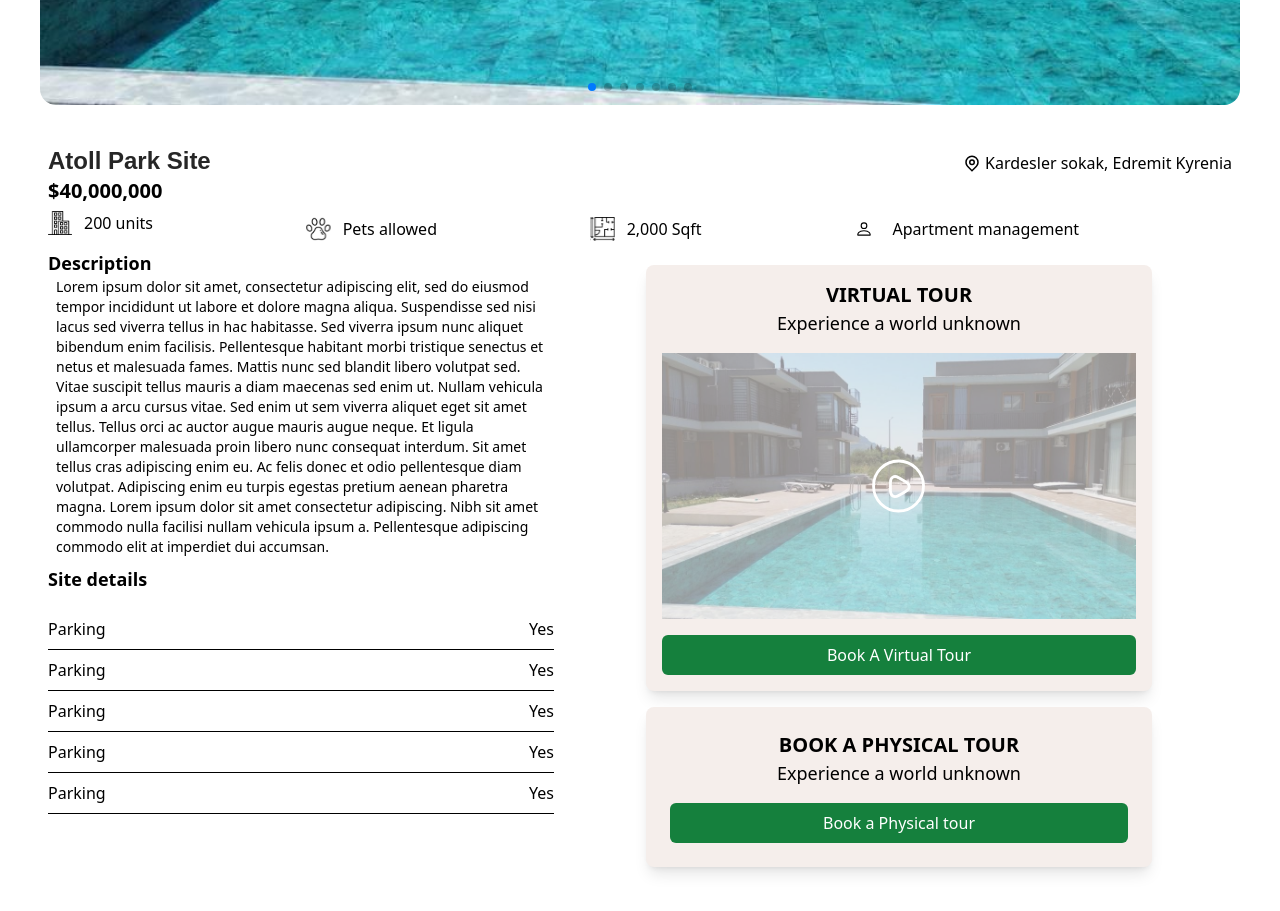
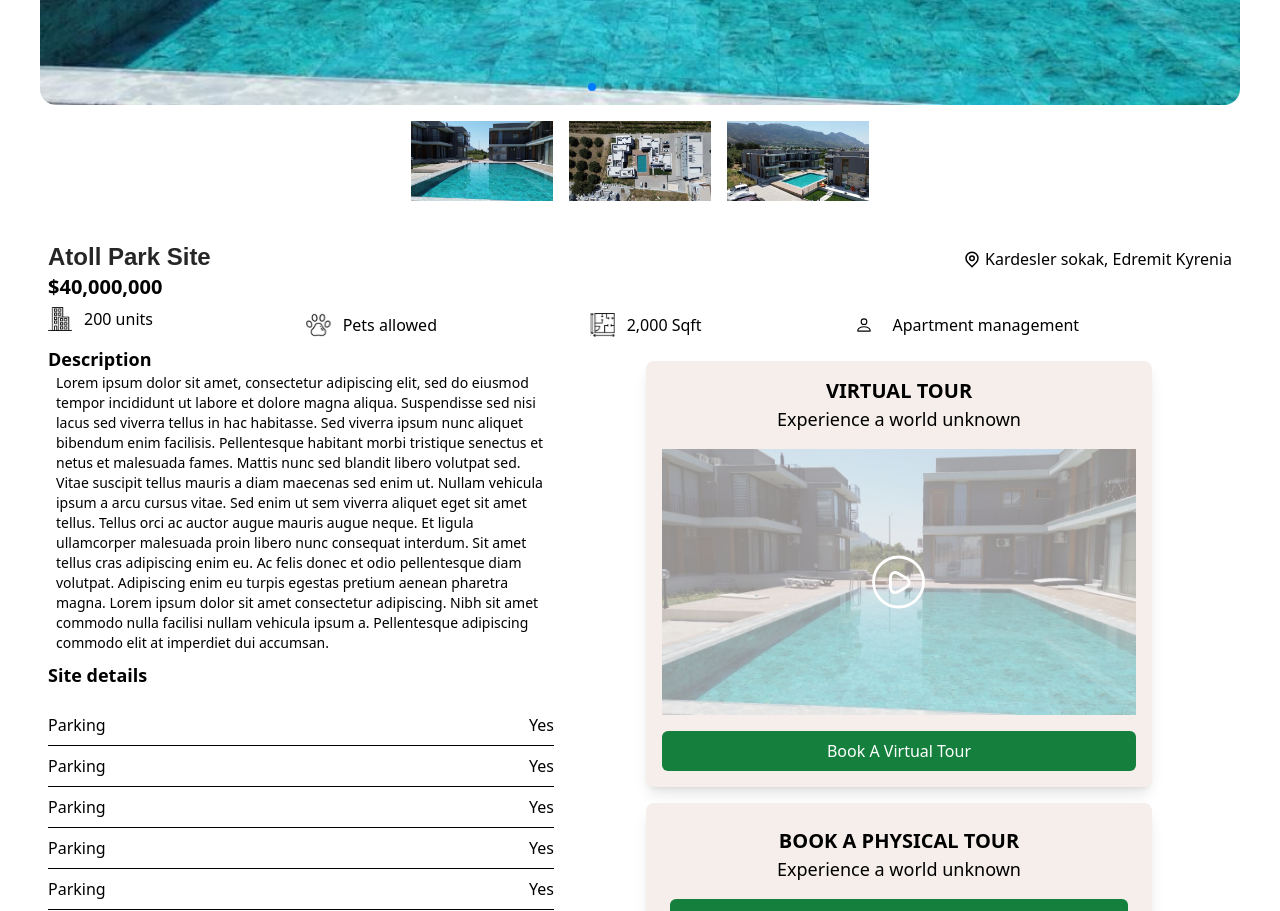
Before and after one commit to SYRYS-INVESTMENT-LTD/residence-webiste, a React (Create React App) app: page /products/1 in a window 1280 px wide. Shown: the part 1360-2271 px from the top of the page. Built offline with nearby package versions, Linux system fonts and the light colour scheme; a web font is replaced by a local one.

Commit message:
review8,working on image gallery

```diff
--- a/src/Components/ImageLayout.js
+++ b/src/Components/ImageLayout.js
@@ -90,6 +90,9 @@ function ImageLayout() {
   const handleSelectTime = (time) => {
     setSelectedTime(time);
   };
+
+  //To handle, Linking thumbnails to images
+  const [currentSlideIndex, setCurrentSlideIndex] = useState(0);
   return (
     <div className="md:p-10 ">
       <div>
@@ -147,6 +150,9 @@ function ImageLayout() {
           }}
           modules={[EffectCoverflow, Pagination, Navigation]}
           className="swiper_container"
+          onSlideChange={(swiper) => {
+            setCurrentSlideIndex(swiper.activeIndex);
+          }}
         >
           <SwiperSlide className="w-96 h-108">
             <img src={slide_image_1} alt="slide_image" className="w-full h-full rounded-2xl object-cover" />
@@ -179,6 +185,28 @@ function ImageLayout() {
             <div className="swiper-pagination"></div>
           </div>
         </Swiper>
+        {/* Display the images at the bottom of the carousel */}
+        <div className="flex justify-center mt-4 space-x-4">
+          <img
+            src={slide_image_1}
+            alt="thumbnail"
+            className={`thumbnail h-20 ${currentSlideIndex === 0 ? "active" : ""}`}
+            onClick={() => setCurrentSlideIndex(0)}
+          />
+          <img
+            src={slide_image_2}
+            alt="thumbnail"
+            className={`thumbnail h-20 ${currentSlideIndex === 1 ? "active" : ""}`}
+            onClick={() => setCurrentSlideIndex(1)}
+          />
+          <img
+            src={slide_image_3}
+            alt="thumbnail"
+            className={`thumbnail h-20 ${currentSlideIndex === 2 ? "active" : ""}`}
+            onClick={() => setCurrentSlideIndex(2)}
+          />
+          {/* ... Add more thumbnail images here ... */}
+        </div>
         </div>
       </div>
 
```
